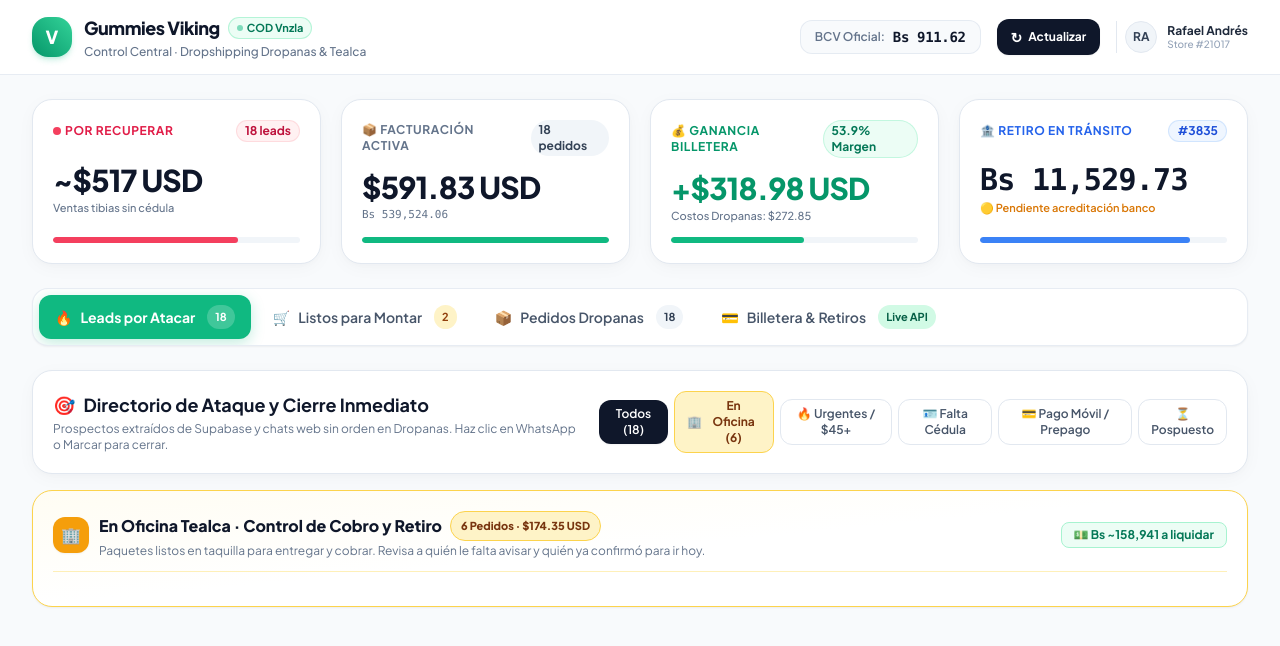
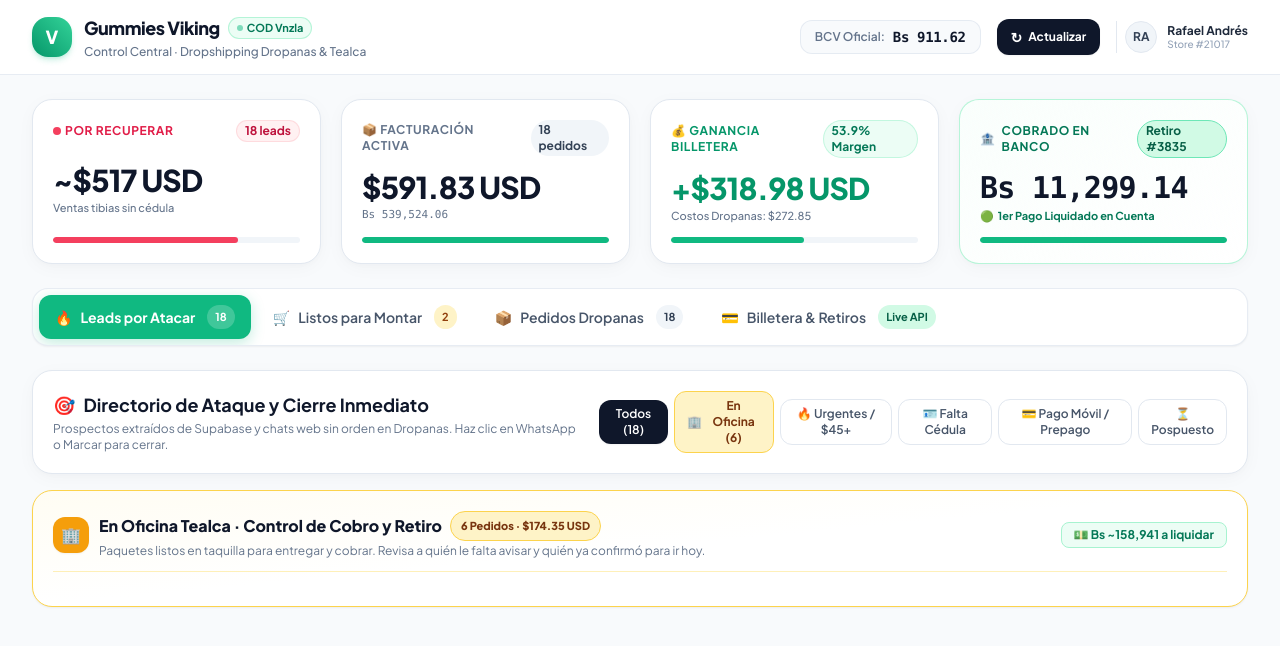
Before and after one commit to RAFAELREYESDEV/CRM-ECOMM-2026, a website: page public/index.html in a window 1280 px wide. Drawn offline with nearby package versions, Linux system fonts and the light colour scheme; no server answers.

Commit message:
fix(crm): update KPI card 4 to reflect paid bank payout (Bs 11,299.14) and dynamic calculation

```diff
--- a/public/index.html
+++ b/public/index.html
@@ -189,22 +189,24 @@
         </div>
       </div>
 
-      <!-- Card 4: Retiro & Flujo de Caja -->
-      <div class="card-clean p-4 md:p-5 flex flex-col justify-between">
+      <!-- Card 4: Pagos Cobrados en Banco (Flujo Real de Caja) -->
+      <div class="card-clean p-4 md:p-5 flex flex-col justify-between border-emerald-200/80 bg-gradient-to-br from-emerald-50/30 to-white">
         <div class="flex items-center justify-between gap-2">
-          <span class="text-[11px] md:text-xs font-bold uppercase tracking-wider text-blue-600">
-            🏦 Retiro en Tránsito
+          <span class="text-[11px] md:text-xs font-bold uppercase tracking-wider text-emerald-700 flex items-center gap-1.5">
+            <span>🏦</span> Cobrado en Banco
           </span>
-          <span class="text-[10px] md:text-xs px-2 py-0.5 rounded-full font-bold bg-blue-50 text-blue-700 border border-blue-200/60">
-            #3835
+          <span class="text-[10px] md:text-xs px-2 py-0.5 rounded-full font-bold bg-emerald-100 text-emerald-800 border border-emerald-300">
+            Retiro #3835
           </span>
         </div>
         <div class="my-2 md:my-3">
-          <div class="text-2xl md:text-3xl font-extrabold text-slate-900 font-mono tracking-tight" id="kpi-retiro-val">Bs 11,529.73</div>
-          <div class="text-[11px] text-amber-600 font-semibold mt-0.5">🟡 Pendiente acreditación banco</div>
+          <div class="text-2xl md:text-3xl font-extrabold text-slate-900 font-mono tracking-tight" id="kpi-retiro-val">Bs 11,299.14</div>
+          <div class="text-[11px] text-emerald-700 font-bold mt-0.5 flex items-center gap-1">
+            <span>🟢</span> 1er Pago Liquidado en Cuenta
+          </div>
         </div>
         <div class="w-full bg-slate-100 rounded-full h-1.5 overflow-hidden">
-          <div class="bg-blue-500 h-1.5 rounded-full" style="width: 85%"></div>
+          <div class="bg-emerald-500 h-1.5 rounded-full" style="width: 100%"></div>
         </div>
       </div>
 
@@ -998,6 +1000,20 @@
         document.getElementById('badge-total-envios').textContent = pedidos.length;
         document.getElementById('kpi-count-activos').textContent = `${pedidos.length} pedidos`;
 
+        // Cálculo dinámico de Facturación Activa y Ganancia Billetera
+        const totalFacturacion = pedidos.reduce((acc, p) => acc + (Number(p.recaudo_usd) || Number(p.total_usd) || 0), 0);
+        const totalCostos = pedidos.length * 12.50; // costo unitario mercancia + flete
+        const totalGanancia = Math.max(0, totalFacturacion - totalCostos);
+
+        const kpiFactEl = document.getElementById('kpi-facturacion');
+        if (kpiFactEl) kpiFactEl.textContent = `$${totalFacturacion.toFixed(2)} USD`;
+
+        const kpiFactBsEl = document.getElementById('kpi-facturacion-bs');
+        if (kpiFactBsEl) kpiFactBsEl.textContent = `Bs ${(totalFacturacion * bcvRate).toLocaleString('es-VE', {minimumFractionDigits: 2, maximumFractionDigits: 2})}`;
+
+        const kpiGanEl = document.getElementById('kpi-ganancia');
+        if (kpiGanEl) kpiGanEl.textContent = `+$${totalGanancia.toFixed(2)} USD`;
+
         const tbody = document.getElementById('tabla-pedidos-body');
         tbody.innerHTML = '';
 
```
Also changed, not shown: src/html.js (+25 -9 lines).
